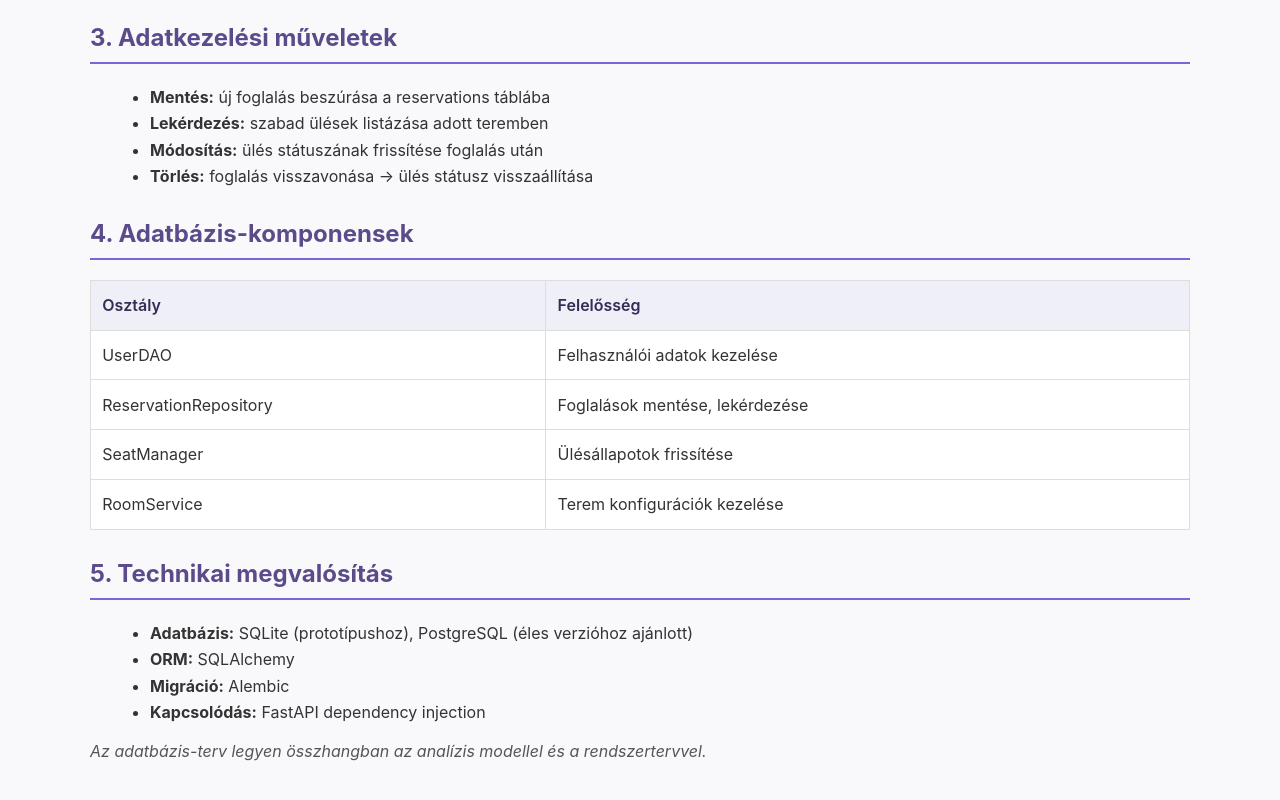
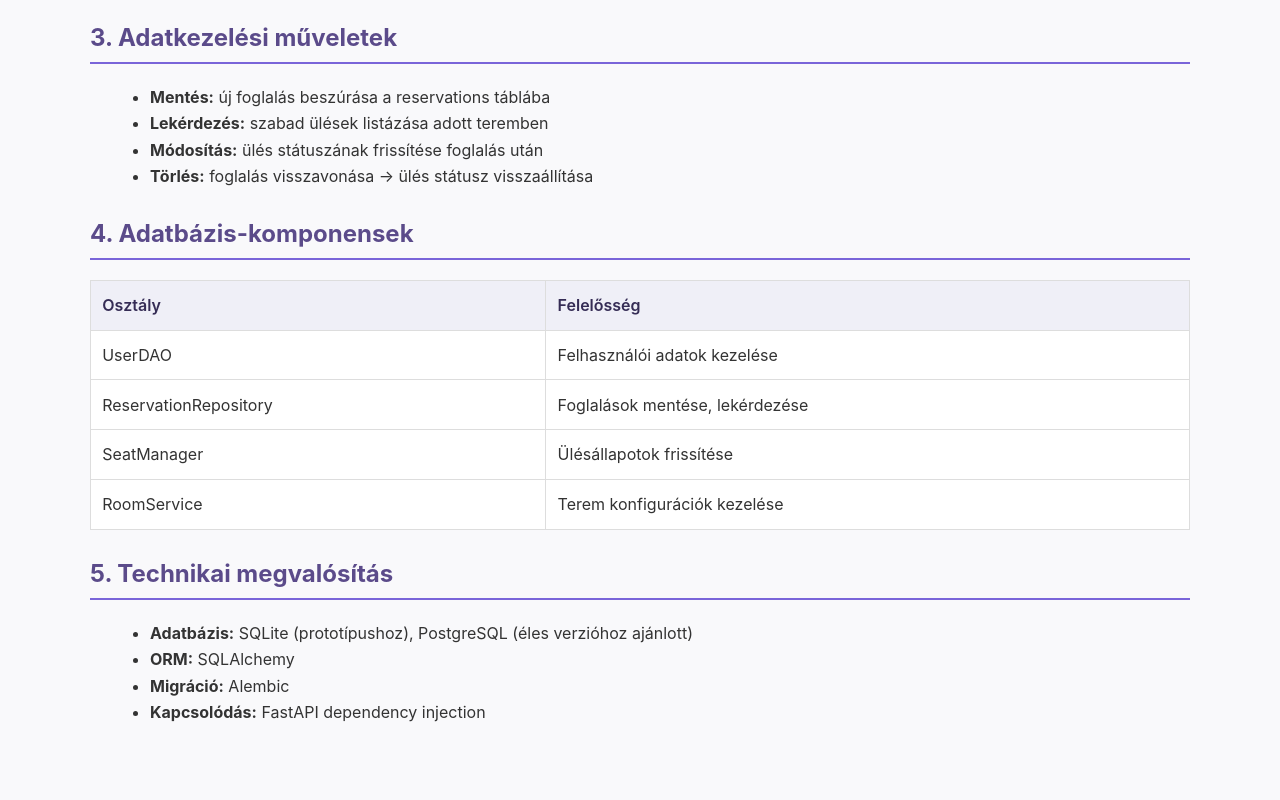
Before and after one commit to beninho08/szoftvertech-website, a plain HTML site: page H4|4.html in a window 1280 px wide. Shown: the part 798-1598 px from the top of the page. After the commit the page ends 1572 px from the top, so only its background shows below. Drawn offline with Linux system fonts and the light colour scheme.

Commit message:
Clear note paragraph in H4|4.html
Removed content from the note paragraph in H4|4.html.

```diff
--- a/H4|4.html
+++ b/H4|4.html
@@ -89,7 +89,7 @@
     <li><strong>Kapcsolódás:</strong> FastAPI dependency injection</li>
   </ul>
 
-  <p class="note">Az adatbázis-terv legyen összhangban az analízis modellel és a rendszertervvel.</p>
+  <p class="note"></p>
 
 </body>
 </html>
```
